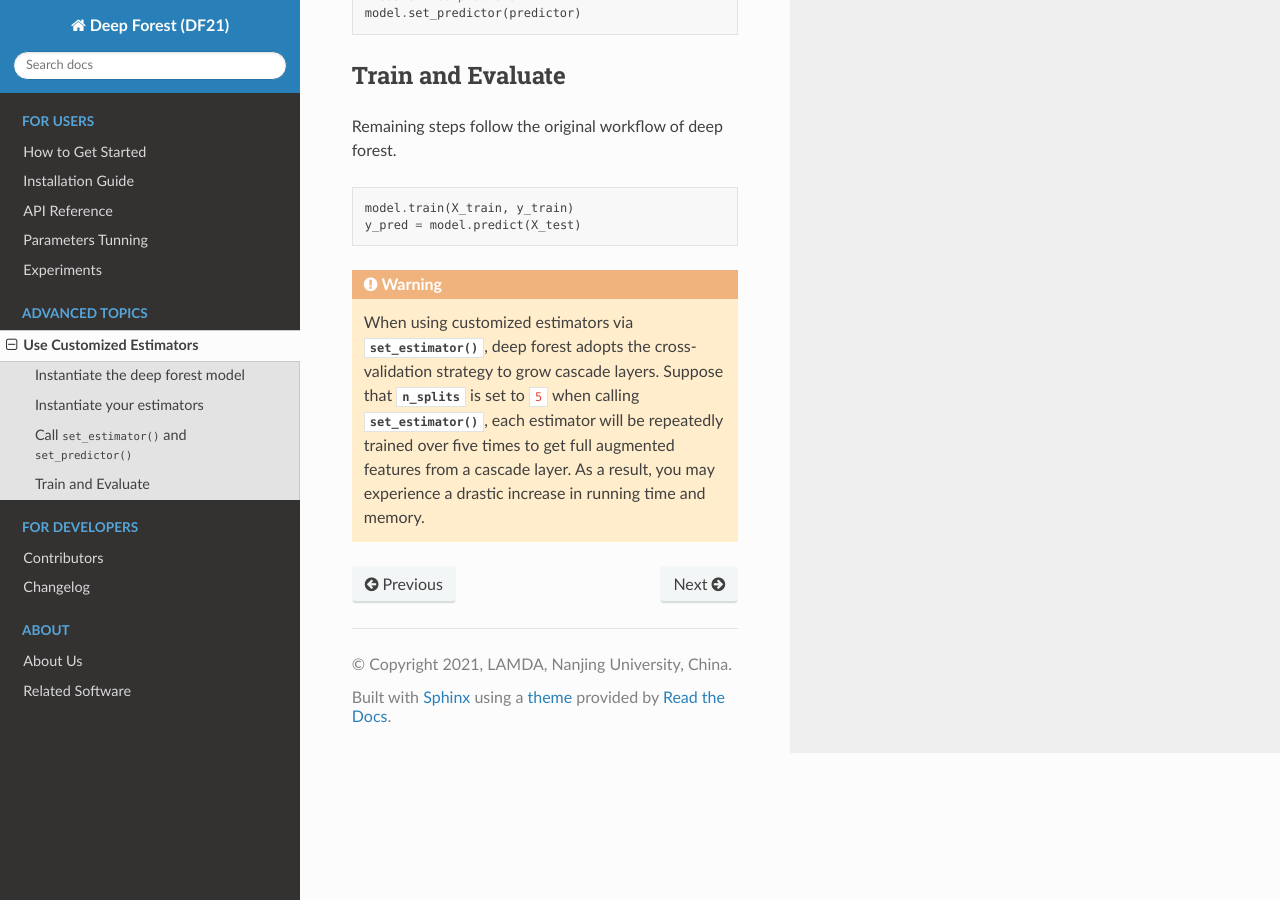
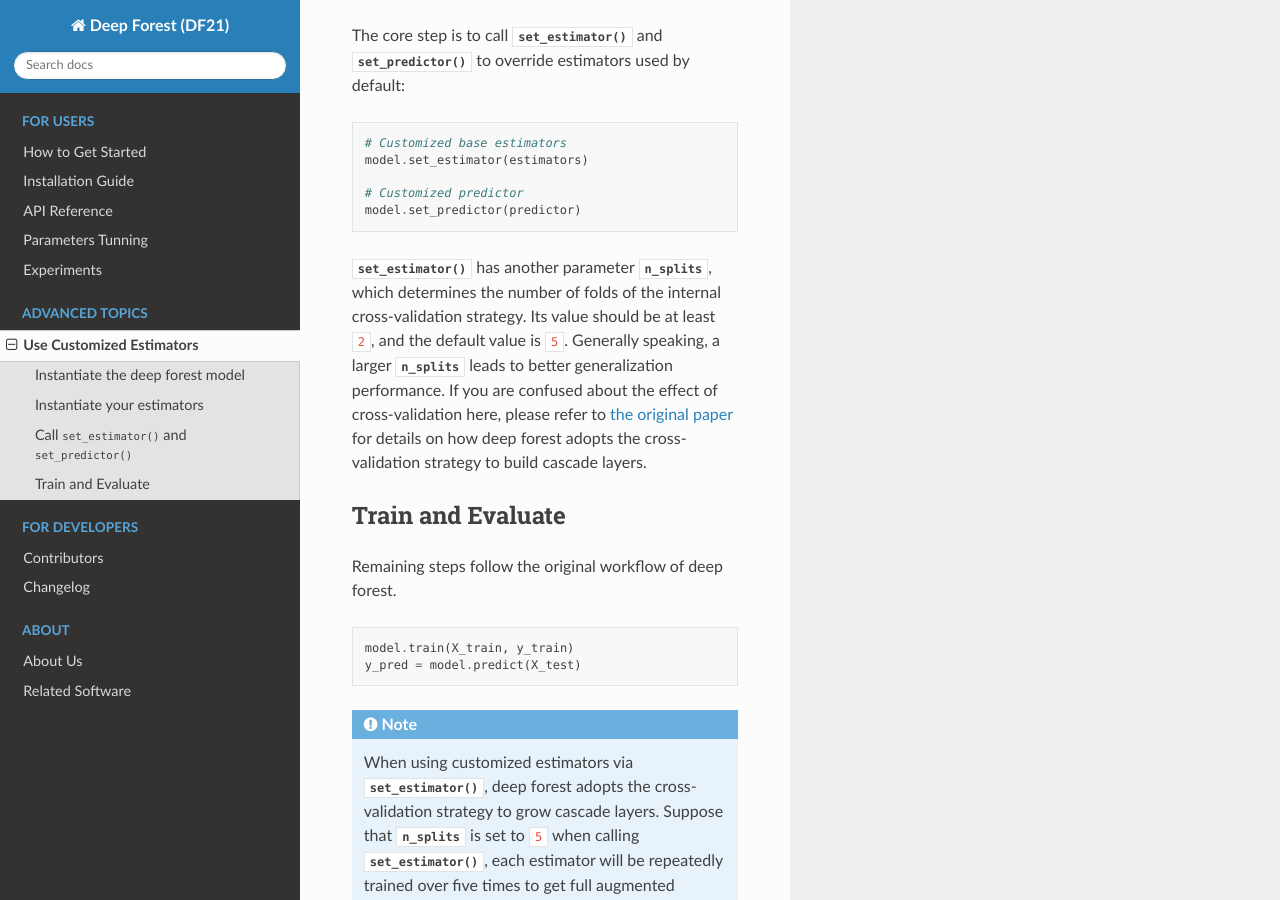
Before and after one commit to LAMDA-NJU/Deep-Forest, a Sphinx documentation site: the page built from docs/advanced_topics/use_customized_estimator.rst, in a window 1280 px wide and 900 px high, scrolled down 1840 px. Built offline with Sphinx 7.4.7 and the Read the Docs theme 2.0.0, drawn with Linux system fonts in a browser that asks for light colours; some of the changed text lies outside the part shown.

Commit message:
improve documentation

```diff
--- a/docs/advanced_topics/use_customized_estimator.rst
+++ b/docs/advanced_topics/use_customized_estimator.rst
@@ -26,7 +26,11 @@
 .. code-block:: python
 
     n_estimators = 4  # the number of base estimators per cascade layer
-    estimators = [your_estimator() for _ in range(n_estimators)]
+    estimators = [your_estimator(random_state=i) for i in range(n_estimators)]
+
+.. tip::
+
+    You need to make sure that instantiated estimators in the list are with different random seeds if seeds are manually specified. Otherwise, they will have the same behavior on the dataset and make cascade layers less effective.
 
 For the customized predictor, you only need to instantiate it, and there is no extra step:
 
@@ -55,6 +59,8 @@
     # Customized predictor
     model.set_predictor(predictor)
 
+:meth:`set_estimator` has another parameter :obj:`n_splits`, which determines the number of folds of the internal cross-validation strategy. Its value should be at least ``2``, and the default value is ``5``. Generally speaking, a larger :obj:`n_splits` leads to better generalization performance. If you are confused about the effect of cross-validation here, please refer to `the original paper <https://arxiv.org/pdf/1702.08835.pdf>`__ for details on how deep forest adopts the cross-validation strategy to build cascade layers.
+
 Train and Evaluate
 ~~~~~~~~~~~~~~~~~~
 
@@ -65,6 +71,6 @@
     model.train(X_train, y_train)
     y_pred = model.predict(X_test)
 
-.. warning::
+.. note::
 
     When using customized estimators via :meth:`set_estimator`, deep forest adopts the cross-validation strategy to grow cascade layers. Suppose that :obj:`n_splits` is set to ``5`` when calling :meth:`set_estimator`, each estimator will be repeatedly trained over five times to get full augmented features from a cascade layer. As a result, you may experience a drastic increase in running time and memory.
```
